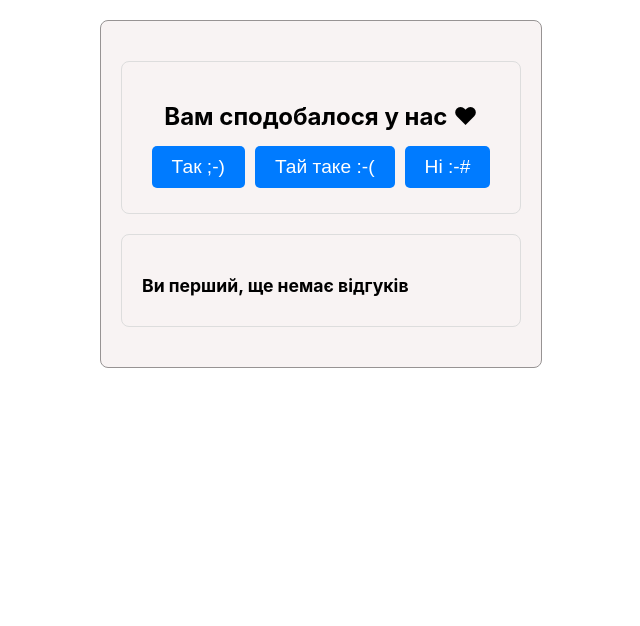
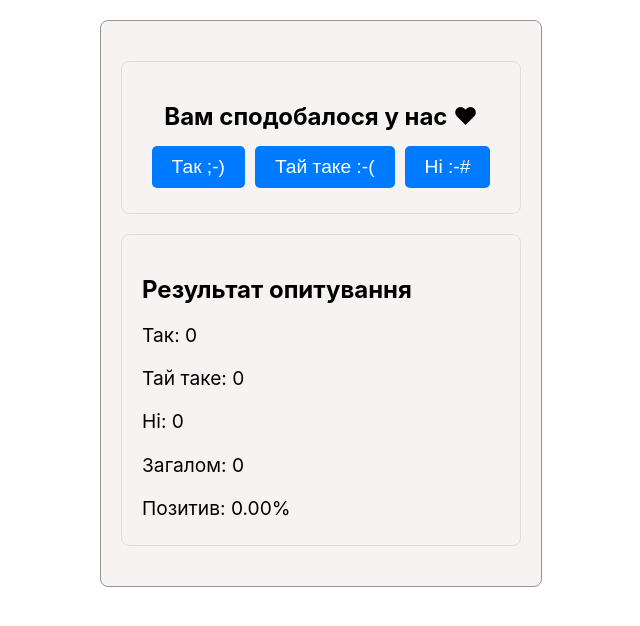
Before and after one commit to SergiiMytrofanov/goit-react-hw-02-feedback, a React (Create React App) app: page / in a window 1280 px wide. Shown: the top 626 px of the page, without its empty margins (319-959 px from the left). Built offline with nearby package versions, Linux system fonts and the light colour scheme.

Commit message:
Update App.jsx

```diff
--- a/src/components/App.jsx
+++ b/src/components/App.jsx
@@ -2,7 +2,7 @@ import React, { Component } from "react";
 import FeedbackColector from "./Feedback/Feedback";
 import StatBlock from "./StatBlock/StatBlock";
 import Section from "./Section/Section";
-import Notification from "./StatBlock/Notіfication";
+// import Notification from "./StatBlock/Notіfication";
 
 import styles from "./App.module.css";
 
@@ -11,21 +11,14 @@ class AppFeedbackStat extends Component {
     good: 0,
     neutral: 0,
     bad: 0,
-    hasFeedback: false,
+
   };
 
-  handleFeedbackClick = (feedbackType, event) => {
-    event.preventDefault();
-    this.setState(
-      (prevState) => ({
-        ...prevState,
-        [feedbackType]: prevState[feedbackType] + 1,
-        hasFeedback: true,
-      }),
-      () => {
-        this.updateChart();
-      }
-    );
+  handleFeedbackClick = (feedbackType) => {
+    this.setState((prevState) => ({
+      ...prevState,
+      [feedbackType]: prevState[feedbackType] + 1,
+    }));
   };
 
   calculatePositiveRate = () => {
@@ -38,7 +31,7 @@ class AppFeedbackStat extends Component {
   };
 
   render() {
-    const { good, neutral, bad, hasFeedback } = this.state;
+    const { good, neutral, bad,} = this.state;
 
     const totalFeed = good + neutral + bad;
     const positiveRate = this.calculatePositiveRate();
@@ -49,17 +42,14 @@ class AppFeedbackStat extends Component {
           <FeedbackColector feedByClick={(type, event) => this.handleFeedbackClick(type, event)} />
         </Section>
         <Section>
-          {hasFeedback ? (
-            <StatBlock
+          <StatBlock
               good={good}
               neutral={neutral}
               bad={bad}
               totalFeed={totalFeed}
               positiveRate={positiveRate}
             />
-          ) : (
-            <Notification message="Ви перший, ще немає відгуків" />
-          )}
+
         </Section>
       </div>
     );
```
